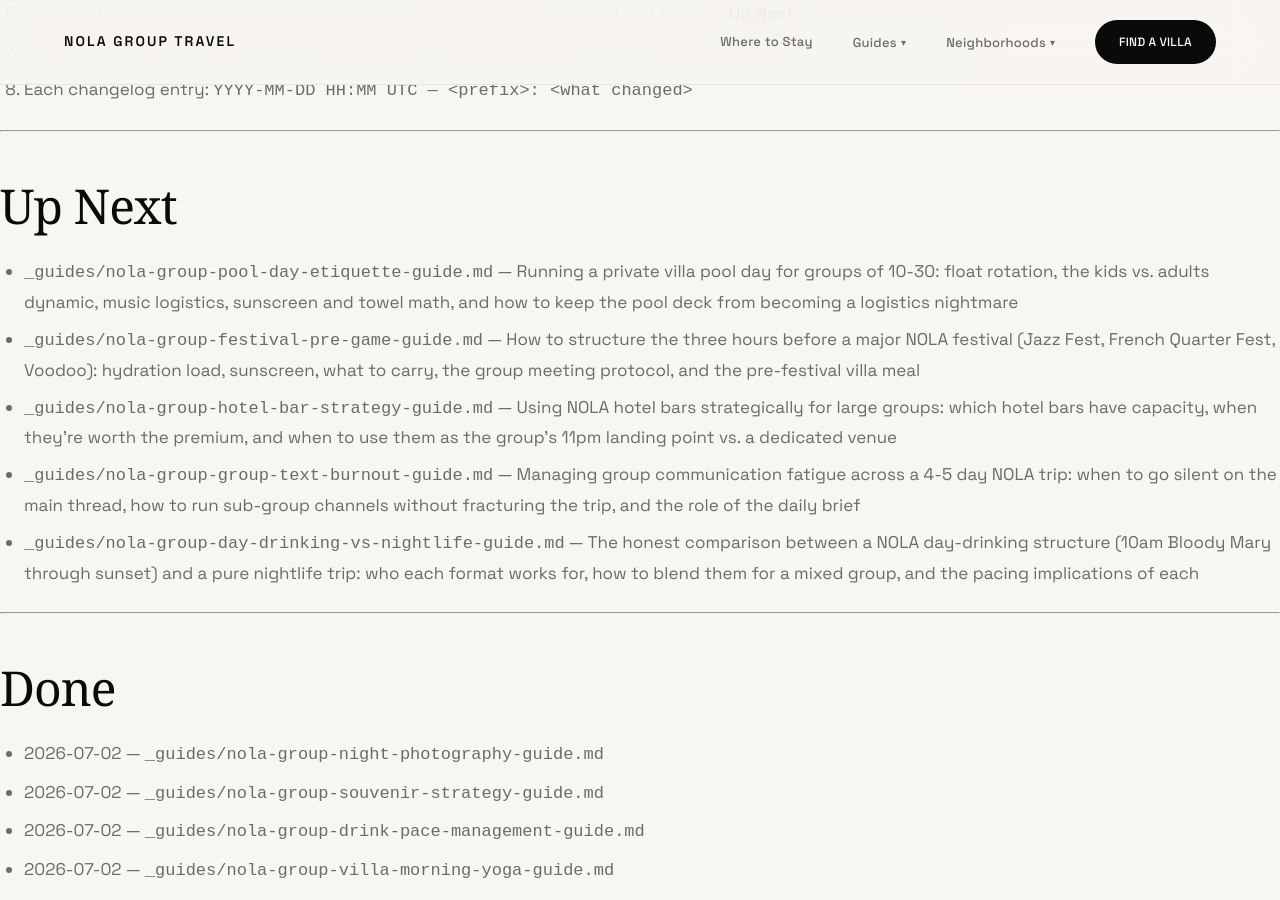
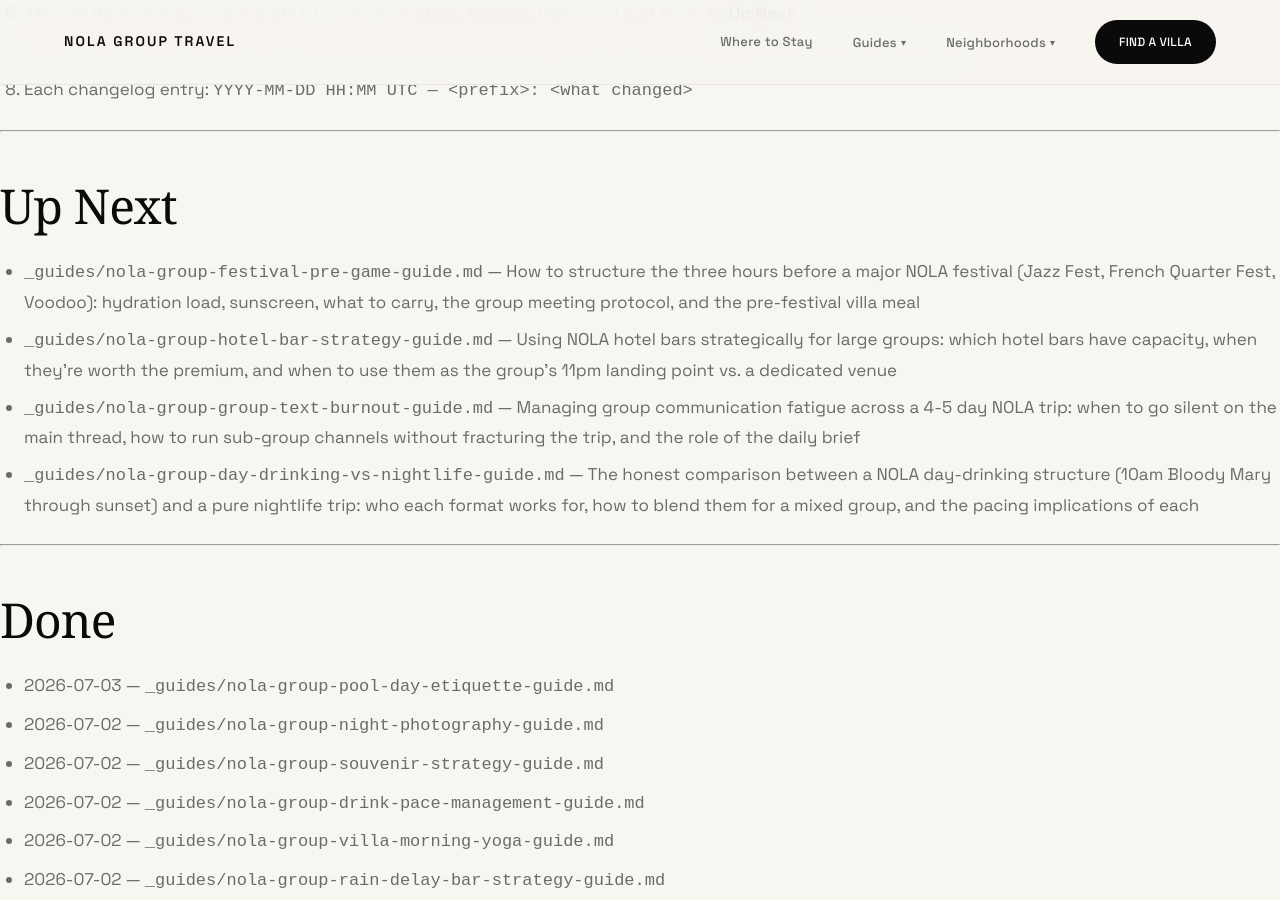
Before and after one commit to sjworth-dev/nola-group-travel, a Jekyll site: the page built from ROADMAP.md, in a window 1280 px wide and 900 px high, scrolled down 3111 px. Built offline with Jekyll 4.4.1, drawn with Linux system fonts in a browser that asks for light colours; some web fonts are replaced; our own code applies the rules of GitHub Pages for plain Markdown files; part of the change alters nothing that is shown.

Commit message:
content: add _guides/nola-group-pool-day-etiquette-guide.md
Float rotation, music logistics, sunscreen and towel math, food timing,
kids vs. adults dynamic, and pool deck operations for groups of 10-30
at a private NOLA villa.

```diff
--- a/ROADMAP.md
+++ b/ROADMAP.md
@@ -86,7 +86,6 @@ This is an independent guide. Properties may be described editorially as example
 
 ## Up Next
 
-- `_guides/nola-group-pool-day-etiquette-guide.md` — Running a private villa pool day for groups of 10-30: float rotation, the kids vs. adults dynamic, music logistics, sunscreen and towel math, and how to keep the pool deck from becoming a logistics nightmare
 - `_guides/nola-group-festival-pre-game-guide.md` — How to structure the three hours before a major NOLA festival (Jazz Fest, French Quarter Fest, Voodoo): hydration load, sunscreen, what to carry, the group meeting protocol, and the pre-festival villa meal
 - `_guides/nola-group-hotel-bar-strategy-guide.md` — Using NOLA hotel bars strategically for large groups: which hotel bars have capacity, when they're worth the premium, and when to use them as the group's 11pm landing point vs. a dedicated venue
 - `_guides/nola-group-group-text-burnout-guide.md` — Managing group communication fatigue across a 4-5 day NOLA trip: when to go silent on the main thread, how to run sub-group channels without fracturing the trip, and the role of the daily brief
@@ -96,6 +95,7 @@ This is an independent guide. Properties may be described editorially as example
 
 ## Done
 
+- 2026-07-03 — `_guides/nola-group-pool-day-etiquette-guide.md`
 - 2026-07-02 — `_guides/nola-group-night-photography-guide.md`
 - 2026-07-02 — `_guides/nola-group-souvenir-strategy-guide.md`
 - 2026-07-02 — `_guides/nola-group-drink-pace-management-guide.md`
@@ -752,5 +752,6 @@ This is an independent guide. Properties may be described editorially as example
 2026-07-02 11:30 UTC — content: add _guides/nola-group-drink-pace-management-guide.md — burn rate reality, 2pm reset infrastructure, day-by-day pacing arc, and how to manage pace without being the fun police
 2026-07-02 11:45 UTC — content: add _guides/nola-group-souvenir-strategy-guide.md — what's worth buying vs. tourist junk, neighborhood shopping breakdown, group shopping logistics, and the group gift framework
 2026-07-02 12:00 UTC — content: add _guides/nola-group-night-photography-guide.md — blue hour windows, best locations by neighborhood, camera reality check, and after-dark group shot coordination for groups of 10-30
+2026-07-03 10:00 UTC — content: add _guides/nola-group-pool-day-etiquette-guide.md — float rotation, music logistics, sunscreen and towel math, food timing, and pool deck logistics for groups of 10-30
 2026-06-30 00:00 UTC — content: add _guides/nola-group-brass-band-hire-logistics-guide.md
 2026-06-30 01:00 UTC — content: add _guides/nola-group-bywater-vs-lgd-deep-comparison.md — head-to-head Bywater vs. LGD deep comparison for large group accommodation decisions — step-by-step brass band hire guide: band size decisions, permits, what to ask vendors, day-of structure, group briefing, and tipping protocol
--- /dev/null
+++ b/_guides/nola-group-pool-day-etiquette-guide.md
@@ -0,0 +1,179 @@
+---
+title: "How to Run a Villa Pool Day for Large NOLA Groups"
+description: "Running a private pool day for 10-30 people in New Orleans: float rotation, music logistics, sunscreen and towel math, food timing, and how to keep the pool deck from becoming a logistics disaster."
+category: "Group Trip Planning"
+card_title: "Running the Villa Pool Day"
+card_description: "A private pool day for 10-30 people sounds simple until it isn't. Float rotation, towel math, speaker placement, and the 2pm food decision all require a plan. Here's the one that works."
+date: 2026-07-03
+---
+
+A private villa pool day is one of the best things you can do with a large group in New Orleans. No reservation, no cover, no Uber coordination — just your group, a private pool, and however many hours you want to spend in the water. It sounds simple. And it is, when someone has thought through the logistics in advance.
+
+The problem is that most groups don't think through the logistics in advance. They arrive at the pool at noon, nobody knows where the towels are, the Bluetooth speaker runs out of battery by 2pm, half the group wants music and half wants quiet, the floats are creating a traffic jam, and nobody has ordered food. By 3pm the pool day has turned into a series of small annoyances that nobody talks about but everyone feels.
+
+This guide is the operational playbook for a pool day that actually works: who manages what, how to handle the logistics that always come up, and the few structural decisions that separate a great pool day from a mediocre one.
+
+---
+
+## Quick Checklist
+
+- [ ] Designate a pool day point person the night before — someone who checks towel count, speaker charge, and sunscreen supply before anyone gets in the water
+- [ ] Count towels the night before; for 20 people you need at least 20 pool towels plus spares. Most villas stock them but confirm the count
+- [ ] Charge all Bluetooth speakers fully the night before — not the morning of
+- [ ] Assign a playlist or playlist manager before the day starts; resolve the music question before people are already in the water
+- [ ] Decide on a food plan before noon — delivery, villa cook, or a food run — so nobody is hungry and waiting at 1pm
+- [ ] Stock the cooler the night before or first thing in the morning; mid-pool-day liquor runs are inefficient
+- [ ] Float inventory check: how many floats, how many people — run the math
+- [ ] Establish sunscreen timing: the group applies before getting in, not after an hour in the water
+- [ ] Set a rough music volume standard before the day starts — the 10pm outdoor quiet rule comes after dark, but neighbors still exist during the day
+- [ ] Plan the transition out of the pool: pool day ends when, and what comes after
+
+---
+
+## Float Rotation: The Unspoken Problem
+
+Every group that rents four floats for twenty people eventually faces the float rotation problem. The floats are occupied. People waiting on the pool deck are either standing in the heat or sitting on chairs that aren't in the water. The people on floats don't feel social pressure to get off because they got there first. Resentment brews slowly.
+
+The fix is to name the rotation before the day starts, not during it.
+
+**Options that work:**
+
+- **Thirty-minute rotation:** Floats rotate every thirty minutes on a loose schedule. Someone keeps track. It doesn't have to be strict, but having the norm established means people feel comfortable getting on and off.
+- **Party-specific floats:** For a group where a few people clearly want to float all day and others want to be in the water, just let people call it. "These two floats are for floating; the pool is for swimming." Low drama.
+- **Limit the float count:** One float per six to eight people is a reasonable ratio. More than that and the pool starts to feel congested and the floats become the only way to exist in the water, which creates pressure to hold them.
+
+**What doesn't work:** Not talking about it and assuming it will sort itself out. It does not sort itself out. It turns into a thing.
+
+---
+
+## Music Logistics
+
+The music is the soul of the pool day. It's also the source of the most pool day conflict in a mixed group, because preferences vary more than people admit before the trip.
+
+| Format | Works Best For | Watch Out For |
+|---|---|---|
+| One designated playlist manager | Groups with a clear music person; eliminates debate | Becomes a chore by hour three; rotate the role |
+| Collaborative Spotify playlist built pre-trip | Groups with diverse taste; everyone owns the vibe | Takes advance coordination; ignore it and you get chaos |
+| Single genre, agreed in advance | Groups with shared taste; clean setup | Alienates the person who genuinely does not want 90s hip-hop for six hours |
+| No plan / DJ-it-live | Works for exactly one person in the group | Results in playlist negotiation every 45 minutes |
+
+**Speaker placement matters.** A single speaker on one end of the pool serves half the pool. Two speakers on opposite ends at moderate volume is better than one speaker at high volume. If the villa has an outdoor sound system built in, use it — it's calibrated for the space. If you're using Bluetooth speakers brought from home, test the range before the day starts.
+
+**The volume question:** In residential neighborhoods like Bywater and the Lower Garden District, daytime pool music is generally fine — the noise ordinance kicks in at 10pm outdoors. But "fine legally" and "neighbors love you" are different things. A reasonable pool day volume is the level where you have to speak up to be heard across the pool, not where you have to shout. Keeps the day pleasant and the neighbors from becoming a problem.
+
+---
+
+## Sunscreen and Towel Math
+
+These are the two things groups always underestimate.
+
+**Sunscreen:**
+
+New Orleans summer sun is not casual. The UV index regularly hits 10 or 11 from May through September. An hour in direct midday sun without sunscreen is an hour that costs you tomorrow — peeling shoulders, miserable sleep, sitting out the next day's activities.
+
+For a group of twenty, you need at minimum:
+
+- Four to six full bottles of SPF 50+ sunscreen (people use more than they think)
+- Apply before getting in the water, not after. The instinct to apply once in the pool is wrong; water reflects UV and accelerates burn
+- Reapply every ninety minutes for anyone staying out; water-resistant does not mean waterproof
+- Put the sunscreen on a table near the pool entrance, not packed away in someone's bag — accessibility drives compliance
+
+A designated person doing a sunscreen check at noon and 2pm sounds overkill until someone shows up to dinner with a second-degree burn.
+
+**Towel math:**
+
+Most villas that accommodate 15-30 people stock pool towels, but the count varies. Verify before the day starts.
+
+For twenty people on an all-day pool day, you want:
+
+- 25+ pool towels minimum (people use more than one across a full day)
+- If the villa is short, grocery stores and dollar stores stock cheap beach towels; this is not a problem worth spending money solving the night before
+- Designate a towel drop zone so wet towels aren't piled on chairs that people want to sit in
+- Towels left on chairs for more than thirty minutes with nobody in them is a minor but real source of pool day conflict. Address it in advance: "Chairs are free unless you're sitting in them."
+
+---
+
+## Food and Drink Timing
+
+The biggest pool day mistake: not deciding on food until people are already hungry.
+
+By noon, after two hours in the sun and probably a morning of activity, people are going to want food. If there's no plan, the pool day pauses while fifteen people try to decide what to order via group text. Nobody wants to be the decision maker in that moment. The pool empties while people deliberate.
+
+**Decide the food plan the night before or that morning:**
+
+| Option | Works Best When | Logistics |
+|---|---|---|
+| Villa cook (simple) | Group has a few willing cooks; casual vibe | Burgers, hot dogs, sandwiches — stuff that works poolside without plating |
+| Delivery to the villa | No one wants to cook; budget-flexible group | Order before 11:30am to land at noon–12:30; delivery windows in residential areas can be long at peak lunch hours |
+| Food run (one or two people) | Group has a preferred spot nearby; no delivery option | Send two people, not twenty; they go, they come back, pool resumes |
+| Private chef (breakfast-to-lunch scope) | Higher-budget group; someone has already booked | Works exceptionally well; more below |
+
+**Snacks and drinks should be stocked before the pool opens.** A cooler with beer, seltzers, and water needs to be ready when the first person gets in the water. Mid-day liquor runs break the pool day. Whoever is managing the morning should do a cooler check first.
+
+**The cooler setup:**
+- One cooler for drinks (ice, drinks, nothing else)
+- A separate cooler if you have food items that need to stay cold
+- A bag of ice ready to refresh the drink cooler at 2pm — ice melts faster than groups expect in a NOLA summer
+
+---
+
+## The Kids vs. Adults Dynamic
+
+For family reunions, extended families, and multigenerational groups, the kids vs. adults dynamic is the hardest pool day logistics problem. It's not a conflict exactly — it's a competing set of space needs that doesn't resolve itself.
+
+Small kids in a pool make the pool a different experience. They need supervision, they create a different energy, and the pool becomes less usable for adults who want to float quietly or do laps. Adults floating quietly create an obstacle course for kids who want to jump and splash. Both are legitimate uses of the same space.
+
+**Structural options:**
+
+- **Time-block it.** Kids have the pool from 10am to noon. Adults from noon to 3pm. Kids come back for the late afternoon if they want. Everyone gets uncontested time.
+- **Zone it.** Shallow end for kids with one or two adults actively supervising; deep end or float zone for adults. Works with large pools; doesn't work with small ones.
+- **Separate days.** Pool day is a specific scheduled event; other days offer activities that suit the kids without creating the space conflict.
+
+If there are kids under 10 in the group, assume the pool needs one adult designated as the supervising adult. This is not optional. It is not the job of whoever happens to be nearby.
+
+---
+
+## Keeping the Pool Deck from Becoming a Logistics Nightmare
+
+The pool deck logistics nightmare happens when nobody has made small decisions in advance and everyone has to make them in real time while standing in the heat.
+
+**Decisions that should be made before pool day:**
+
+- Where are wet towels going? (Designate a towel rack or designated wet area)
+- Where are phones and valuables? (Not on chairs where they can fall in; not in the water; villa usually has a surface for this)
+- Who is in charge of the cooler restocking? (One person per shift; rotate every two hours)
+- What time does the pool day officially end? (Even a rough answer prevents the 5pm uncertainty of "are we still doing this?")
+- What's the transition after the pool? (Dinner, showers first, happy hour inside — having a next step prevents the pool day from drifting indefinitely)
+
+**The pool deck layout:**
+Move the chairs and loungers before the day starts to create a setup that works for your actual group. If twelve people are using the pool and eight are lounging, configure the furniture accordingly. Default villa setups are rarely optimal for twenty people.
+
+---
+
+## Pro Tips
+
+1. **Run a quick five-minute pool day briefing at the start.** It feels overly organized for a pool day. Do it anyway. "Here's the float situation, here's the music plan, food is at noon, sunscreen is on the table." Two minutes. Prevents twenty micro-decisions throughout the day.
+
+2. **The 2pm rest window works at the pool too.** A sixty to ninety minute break around 2pm — inside, in AC, food, water — gives the group a reset and prevents the pool day from running so long it leaves nobody with energy for the evening.
+
+3. **Sunscreen is not optional in a Louisiana summer.** SPF 30 is the floor. SPF 50 is better. Reapply. The people who skip this are the people who can't make it to dinner that night.
+
+4. **Wireless speakers die faster in heat.** Cold kills batteries in winter; heat kills them in summer. Bring a charging cable and know where the outdoor outlet is before you start. Running a speaker off a long extension cord sounds tacky and works perfectly.
+
+5. **Appoint a float wrangler for the day.** Not a permanent role — just someone who notices when the float situation is getting tense and says something. Usually this is the same person running other logistics, but it's worth naming.
+
+6. **Establish the music volume in the first five minutes.** Once it's set and everyone's been in the pool for an hour, changing it creates conflict. Setting it right the first time is easier than correcting it later.
+
+7. **Pool day is not an appropriate time to resolve group disagreements.** Everything is amplified in the heat, in the sun, after a few drinks, in a confined outdoor space. If something needs to be addressed, address it later that night or the following morning. Pool day is not the venue.
+
+---
+
+## Large Groups and the Private Pool Advantage
+
+The private pool is one of the clearest logistical advantages a villa has over hotels or short-term rentals for large groups. Hotel pools require day passes at $30-60 per person, impose time limits, have noise rules that make them unsuitable for a group event, and share the water with strangers. A private pool is yours for the day.
+
+The pool day also functions as a group cohesion tool that doesn't require planning every minute. Unlike a parade or a restaurant dinner, a pool day has a loose structure that accommodates different energy levels, people who want to talk versus people who want to float quietly, and the rhythm of a group that's been going hard for several days and needs a day that doesn't have a schedule.
+
+Castleday Retreats in the Bywater has a private pool at each of their three villas, fully dedicated to the group — no shared access with other guests or hotel visitors. The Syd in the Lower Garden District has a shared heated pool, hot tub, and sauna across the property, plus an outdoor kitchen that's purpose-built for pool day food logistics. Both have the outdoor infrastructure that makes a full-day pool event work for 15-30 people without requiring you to manage a hotel's rules.
+
+[See where to stay for large groups →](/where-to-stay/)
```
